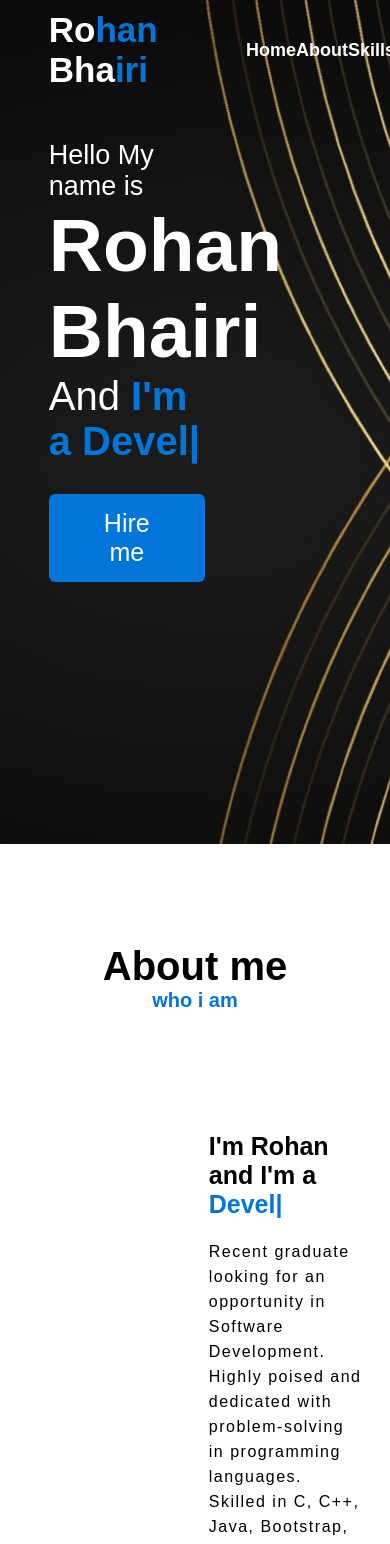
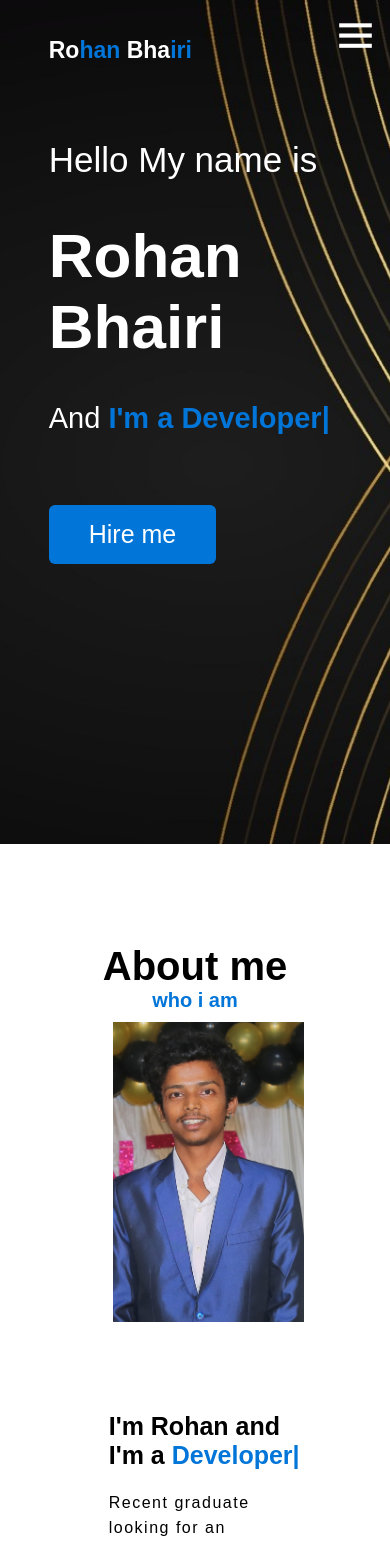
Before and after one commit to rohanbhairi/My_Portfolio, a plain HTML site: page index.html in a window 390 px wide. Shown: the top 1544 px of the page. Drawn offline with nearby package versions, Linux system fonts and the light colour scheme.

Commit message:
modified 1.0.0

```diff
--- a/index.html
+++ b/index.html
@@ -14,8 +14,13 @@
 
 
     <nav class="navbar">
+        <input type="checkbox" id="check">
+            <label for="check" class="checkbtn">
+                <i class='bx bx-menu'></i>
+            </label>
         <nav class="sub-navbar">
-            <div><a href="">Ro<span>han</span> Bha<span>iri</span></a></div>
+
+            <div class="mainText"><a href="">Ro<span>han</span> Bha<span>iri</span></a></div>
             <ul>
                 <li><a href="#" class="menubtn">Home</a></li>
                 <li><a href="#about" class="menubtn">About</a></li>
@@ -104,9 +109,10 @@
                 <a href="https://www.php.net/" target="_blank"><img src="./assets/php.png" alt=""></a>
                 <a href="https://wordpress.com/" target="_blank"><img src="./assets/WordPress_blue_logo.svg.png" alt=""></a>
                 <a href="https://www.mongodb.com/" target="_blank"><img src="./assets/mongoDB.svg" alt=""></a>
+                <a href="https://tailwindcss.com/" target="_blank"><img src="./assets/tailwindCss.svg" alt=""></a>
                 <a href="https://nodejs.org/en" target="_blank"><img src="./assets/nodeJs.svg" alt=""></a>
                 <!-- <img src="./assets/" alt=""> -->
-                <a href="https://tailwindcss.com/" target="_blank"><img src="./assets/tailwindCss.svg" alt=""></a>
+
             </div>
         </div>
     </section>
@@ -149,7 +155,7 @@
                 <div class="details"></div>
             </div>
         </div>
-        <div style="text-align: center; font-size: 26px; font-weight: 600;">
+        <div class="thanks" style="text-align: center; font-size: 26px; font-weight: 600;">
             Thank You!
         </div>
     </section>
--- a/style.css
+++ b/style.css
@@ -48,7 +48,7 @@
     justify-content: space-between;
 }
 .navbar .sub-navbar div a{
-    position: relative;
+    /* position: relative; */
     text-decoration: none;
     font-size: 35px;
     font-weight: 600;
@@ -174,9 +174,14 @@
 }
 #about> .sec2-2 .sec2-21{
     /* border: 1px solid; */
-    width: 30%;
-    height: 300px;
+    width: 400px;
+    height: 400px;
     margin: 40px 40px;
+    margin-top: 70px;
+    background: url(./assets/ProfilePicture.jpg);
+    background-position: center center;
+    background-repeat: no-repeat;
+    background-size: contain;
 }
 #about> .sec2-2 .sec2-22{
     /* border: 1px solid; */
@@ -387,4 +392,173 @@ footer div{
 footer a:hover {
     text-decoration: underline;
 }
+
+
+/* responsive */
+#check{
+    position: absolute;
+    top: 0;
+    display: none;
+}
+.bx{
+    color: white;
+    /* position: absolute; */
+}
+.checkbtn{
+    font-size: 49px;
+    position: absolute;
+    top: 11px;
+    right: 10px;
+    cursor: pointer;
+    display: none;
+}
+
+@media (max-width : 952px) {
+    .mainText a{
+        /* padding-left: 50px; */
+        font-size: 20px;
+    }
+    .sub-navbar ul li{
+        /* font-size: 41px; */
+        margin-right: 10px;
+    }
+    .sub-navbar ul{
+        margin-right: 30px;
+    }
+}
+
+@media (max-width: 857px) {
+    .checkbtn{
+        display: block;
+
+    }
+    .sub-navbar ul li{
+        display: none;
+    }
+    .mainText a{
+        /* padding-left: 50px; */
+        font-size: 23px !important;
+    }
+    .home div:nth-child(1){
+        font-size: 35px !important;
+        /* text-align: center; */
+        margin-bottom: 40px;
+    }
+    .home div:nth-child(2){
+        font-size: 62px !important;
+        /* text-align:center; */
+        margin-bottom: 40px;
+    }
+    .home div:nth-child(3){
+        font-size: 29px;
+        /* text-align: center; */
+        margin-bottom: 40px;
+    }
+    .home{
+        /* border: 1px solid white; */
+        width: 75%;
+        /* margin-top: 80px; */
+    }
+    #about> .sec2-2{
+       flex-direction: column;
+       height: 1900px !important;
+       width: 200px !important;
+       margin-left: 0;
+       padding-left: 0;
+
+
+       /* margin-right: 150px; */
+    }
+    #about> .sec2-2> .sec2-21{
+        /* margin: 0; */
+        width: 300px;
+       height: 300px;
+
+        margin: 10px 10px;
+    }
+    #about> .sec2-2> .sec2-22{
+        /* border: 1px solid; */
+        width: 100%;
+        height: 800px;
+        margin: 0px 60px;
+
+    }
+    body{
+        margin: 0;
+        padding: 0;
+    }
+    #about{
+        height: 1200px !important;
+        margin-bottom: 80px;
+    }
+    #skills{
+        height: 2300px;
+    }
+    .sec3-2{
+        flex-direction: column;
+    }
+    .sec3-2 .sec3-21{
+        /* border: 1px solid; */
+        width: 100%;
+        margin-bottom: 10px;
+    }
+    .sec3-2 .sec3-22 a{
+        /* display: flex !important;
+        flex-direction: row !important;
+        flex-wrap: wrap; */
+        padding-left: 90px;
+        padding-bottom: 20px;
+
+    }
+    #contact{
+        margin: 0px 20px;
+        height: 700px;
+        margin-left: 50px;
+    }
+    .contact .m-details .sm-details{
+        display: flex;
+        flex-direction: row;
+        flex-wrap: wrap;
+        /* border: 1px solid;    */
+        height: 300px;
+        width: 100%;
+        padding: 0;
+    }
+    .contact .m-details .sm-details .details{
+        /* font-size: 2px !important; */
+        /* display: flex !important;
+        flex-direction: column !important; */
+        width: 100%;
+    }
+    .thanks{
+        margin-top: 190px;
+    }
+
+
+}
 /* .contact .m-details .details */
+
+/* media queries */
+/* @media (max-width: 500px) {
+    .home .home-content .text-2 {
+      font-size: 50px;
+    }
+    .home .home-content .text-3 {
+      font-size: 27px;
+    }
+    .about .about-content .right .text,
+    .skills .skills-content .left .text {
+      font-size: 19px;
+    }
+    .scroll-up-btn {
+      right: 15px;
+      bottom: 15px;
+      height: 38px;
+      width: 35px;
+      font-size: 23px;
+      line-height: 38px;
+    }
+    .project-desc {
+      margin-bottom: 0px;
+    }
+  } */
--- a/typed.js
+++ b/typed.js
@@ -18,6 +18,15 @@ window.addEventListener("scroll", ()=>{
     // console.log(nav);
     nav.classList.toggle("sticky", window.scrollY > 0);
     console.log(nav);
+})
 
+var menuBtn = document.getElementsByClassName("bx-menu")[0];
+console.log(menuBtn);
 
-})
+if (menuBtn) {
+    menuBtn.addEventListener("click", () => {
+        console.log("clicked");
+    });
+} else {
+    console.log("menuBtn not found");
+}
```
Also changed, not shown: assets/ProfilePicture.jpg (added), 1 other file.
